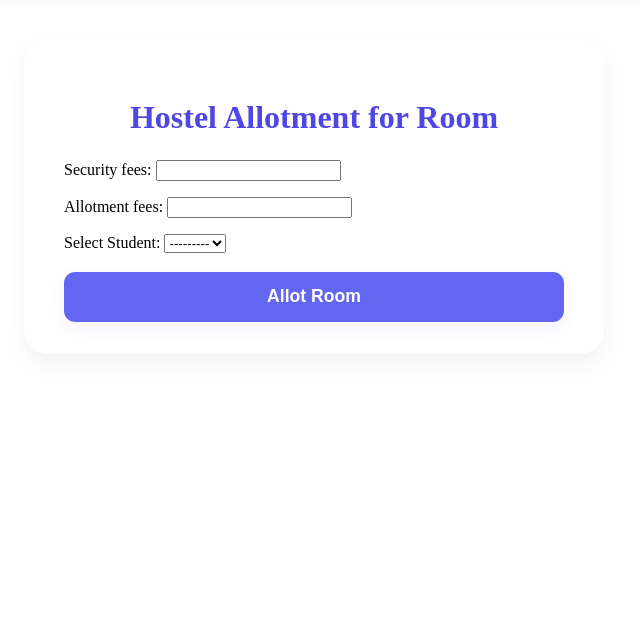
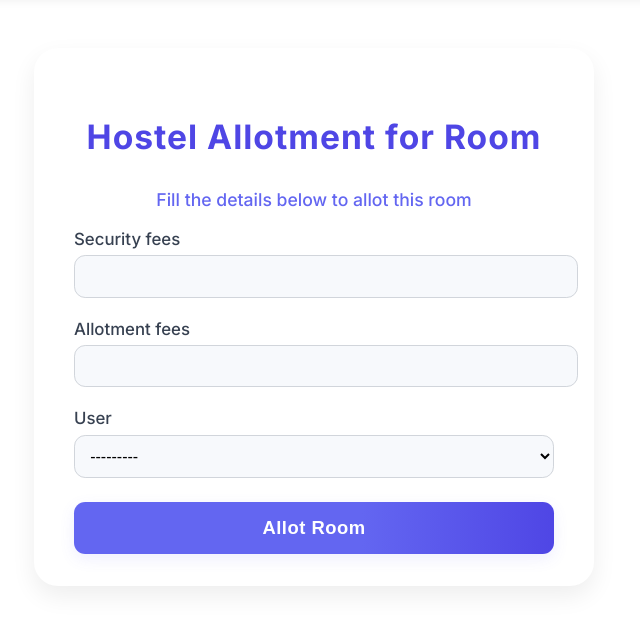
Before and after one commit to vanshikka-sharma/hostel_management_system, a Django app: template hostel/templates/hostel_allotment.html in a window 1280 px wide. Shown: the part 79-707 px from the top of the page, without its empty margins (326-966 px from the left). Run offline with Django 5.2, Linux system fonts and the light colour scheme; the template is opened without the code that fills it: values that come from a table or form of the project are taken from there, others are empty.

Commit message:
Refactor hostel allotment form and update URL path for consistency

```diff
--- a/hostel/hostel_allotment_forms.py
+++ b/hostel/hostel_allotment_forms.py
@@ -2,7 +2,9 @@ from django import forms
 from .models import HostelAllotment, User
 
 class HostelAllotmentForm(forms.ModelForm):
-    user = forms.ModelChoiceField(queryset=User.objects.filter(role='student'), label='Select Student')
+    def __init__(self, *args, **kwargs):
+        super().__init__(*args, **kwargs)
+        self.fields['user'].queryset = User.objects.filter(role='student')
     security_fees = forms.DecimalField(max_digits=8, decimal_places=2)
     allotment_fees = forms.DecimalField(max_digits=8, decimal_places=2)
 
--- a/hostel/templates/hostel_allotment.html
+++ b/hostel/templates/hostel_allotment.html
@@ -1,46 +1,89 @@
 {% extends 'base.html' %}
 {% block content %}
 <style>
+@import url('https://fonts.googleapis.com/css2?family=Inter:wght@400;500;600;700&display=swap');
 .allotment-form {
-    max-width: 500px;
-    margin: 40px auto;
+    max-width: 480px;
+    margin: 48px auto;
     background: #fff;
     border-radius: 1.5rem;
-    box-shadow: 0 10px 25px rgba(0,0,0,0.05);
-    padding: 2rem 2.5rem;
+    box-shadow: 0 10px 25px rgba(0,0,0,0.07);
+    padding: 2.5rem 2.5rem 2rem 2.5rem;
+    font-family: 'Inter', Arial, sans-serif;
 }
 .allotment-form h2 {
     text-align: center;
     color: #4f46e5;
-    font-size: 2rem;
+    font-size: 2.1rem;
     font-weight: 700;
-    margin-bottom: 1.5rem;
+    margin-bottom: 2rem;
+    letter-spacing: 1px;
+}
+.form-group {
+    margin-bottom: 1.3rem;
+}
+label {
+    display: block;
+    font-weight: 500;
+    margin-bottom: 0.4rem;
+    color: #374151;
+    font-size: 1.05rem;
+}
+input, select {
+    width: 100%;
+    padding: 0.7rem;
+    border: 1px solid #d1d5db;
+    border-radius: 0.7rem;
+    background: #f7f9fc;
+    font-size: 1rem;
+    transition: border-color 0.2s;
+}
+input:focus, select:focus {
+    border-color: #6366f1;
+    outline: none;
 }
 .btn {
     display: block;
     width: 100%;
-    background: #6366f1;
+    background: linear-gradient(90deg, #6366f1 60%, #4f46e5 100%);
     color: #fff;
     font-weight: 600;
-    padding: 0.9rem;
+    padding: 0.95rem;
     border: none;
     border-radius: 0.7rem;
-    font-size: 1.1rem;
+    font-size: 1.15rem;
     cursor: pointer;
-    margin-top: 1.2rem;
-    box-shadow: 0 5px 15px rgba(99,102,241,0.08);
+    margin-top: 1.5rem;
+    box-shadow: 0 5px 15px rgba(99,102,241,0.10);
     transition: background 0.2s, transform 0.2s;
+    letter-spacing: 0.5px;
 }
 .btn:hover {
-    background: #4f46e5;
+    background: linear-gradient(90deg, #4f46e5 60%, #6366f1 100%);
     transform: scale(1.03);
+}
+.form-title {
+    text-align: center;
+    color: #6366f1;
+    font-size: 1.1rem;
+    font-weight: 500;
+    margin-bottom: 1.2rem;
 }
 </style>
 <div class="allotment-form">
     <h2>Hostel Allotment for Room {{ room_number }}</h2>
     <form method="post">
         {% csrf_token %}
-        {{ form.as_p }}
+        <div class="form-title">Fill the details below to allot this room</div>
+        {% for field in form %}
+            <div class="form-group">
+                <label for="{{ field.id_for_label }}">{{ field.label }}</label>
+                {{ field }}
+                {% if field.errors %}
+                    <div class="errorlist">{{ field.errors|striptags }}</div>
+                {% endif %}
+            </div>
+        {% endfor %}
         <button type="submit" class="btn">Allot Room</button>
     </form>
 </div>
--- a/hostel/urls.py
+++ b/hostel/urls.py
@@ -4,5 +4,5 @@ from . import views
 urlpatterns = [
     path('register/', views.register, name='register'),
     path('roomallotment/', views.room_allotment, name='room_allotment'),
-    path('hostel_allotment/<int:pk>/', views.hostel_allotment, name='hostel_allotment'),
+    path('roomallotment/<int:pk>/', views.hostel_allotment, name='hostel_allotment'),
 ]
```
